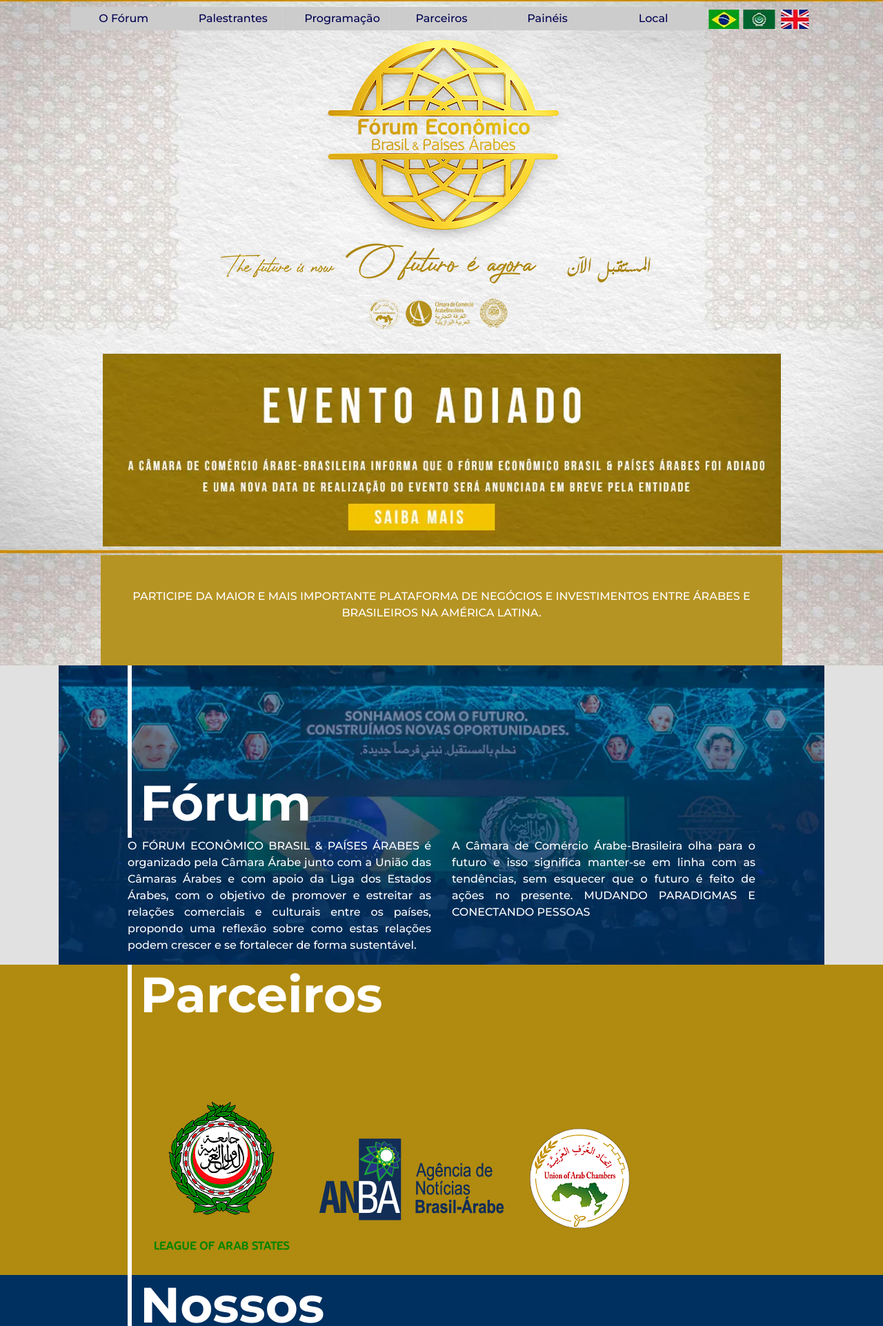
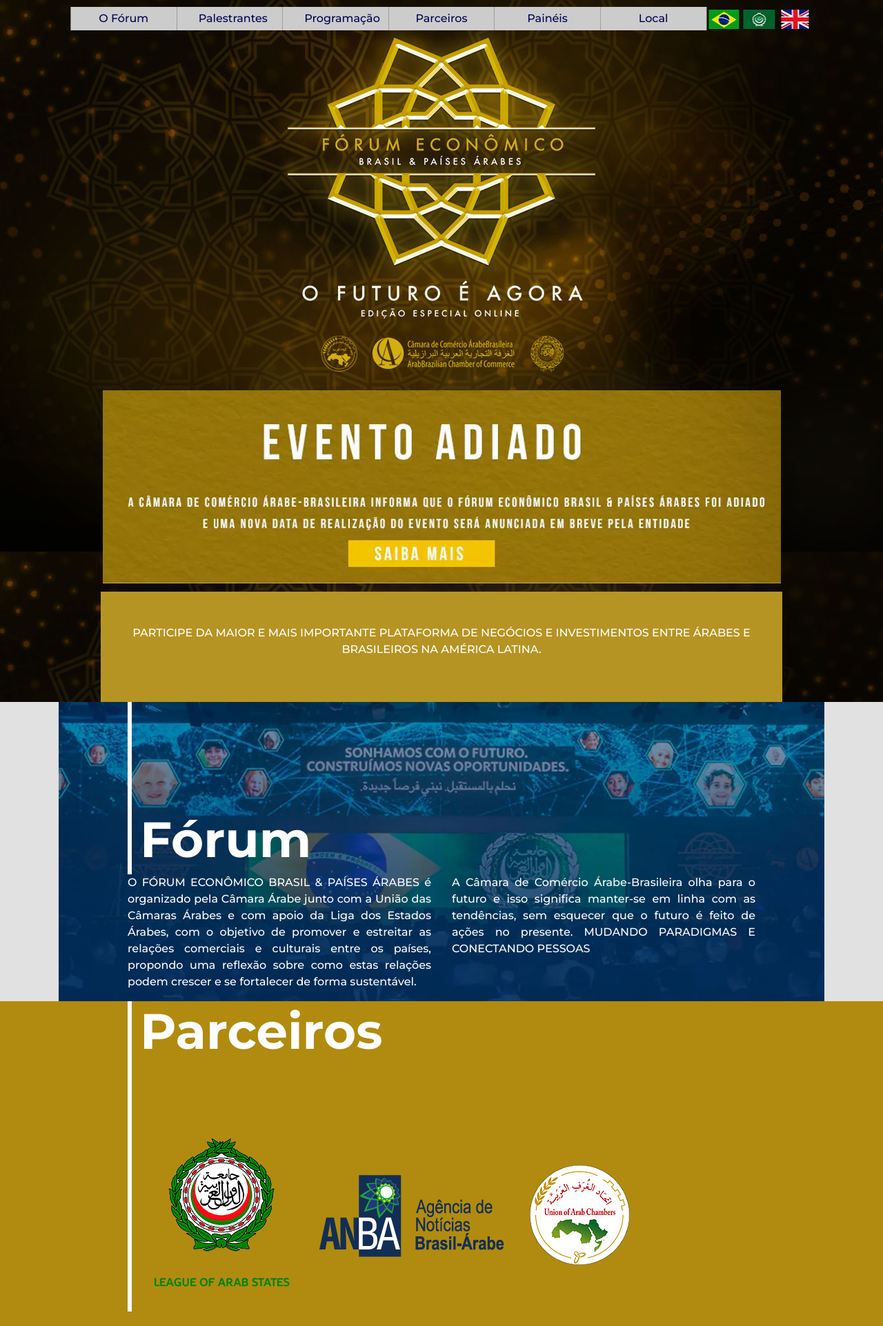
Before and after one commit to bladellano/forumcamaraarabe, a PHP site: page / in a window 1280 px wide. Shown: the top 1923 px of the page at 69% size. Run offline with PHP 8.4, Linux system fonts and the light colour scheme.

Commit message:
Adiciona no header o novo kv

```diff
--- a/assets/css/style.css
+++ b/assets/css/style.css
@@ -10,7 +10,7 @@
 /* Standard */
 body{
 	font-family: 'Montserrat', sans-serif;
-	background-image: url(../images/31ed38_0d1f57abbc814fd58a452bcc1514eff3~mv2.webp);
+	background-image: url(../images/bg-novo-kv.jpg);
 	background-repeat: none;
 	background-attachment: fixed;
 	background-position: center center;
--- a/index.php
+++ b/index.php
@@ -59,14 +59,11 @@
 		</div>
 	</nav>
 
-
-
-
 	<header>
 		<div class="container">
 			<div class="row">
 				<div class="col-md-12 text-center">
-					<img class="img-fluid" src="assets/images/logos_FORUM_SLOGAN.webp" alt="FORUM SLOGAN">
+					<img class="img-fluid" src="assets/images/logo-novo-kv.png" alt="FORUM SLOGAN">
 				</div>
 			</div>
 			<div class="row">
@@ -115,7 +112,7 @@
 	<section id="parceiros">
 		<div class="container">
 			<div class="bg-parceiros">
-				<div class="row">
+				<div class="row pb-5">
 					<div class="col-md-12">
 						<div class="title-section">
 							<h2>Parceiros</h2>
@@ -131,24 +128,9 @@
 		</div>
 	</section>
 
-
-
-
-
-
-
-
-
-
-
-
 	<!-- palestrantes-programacao-local -->
 	<div class="palestrantes-programacao-local" >
-
-
 		<div class="container">
-
-
 
 			<section id="palestrantes">
 
@@ -270,8 +252,6 @@
 
 			</section>
 
-
-
 			<section id="programacao">
 
 				<div class="wrap-programacao-gray" >
@@ -389,8 +369,6 @@
 				</div><!--wrap-programacao-gray-->
 			</section>
 
-
-
 			<section id="local">
 
 				<div class="bg-local" >
@@ -416,8 +394,6 @@
 
 			</section>
 
-
-
 		</div> <!--container-->
 
 		<section id="map">
@@ -434,8 +410,6 @@
 		</div>
 
 	</div>
-
-
 
 
 	<!-- paines -->
@@ -514,7 +488,6 @@
 		</div>
 	</section>
 
-
 	<!-- footer -->
 	<footer>
 		<div class="container">
@@ -570,7 +543,6 @@
 		</div>
 	</footer>
 
-	<!-- <script src="https://code.jquery.com/jquery-3.5.1.js"></script> -->
 	<script src="assets/js/jquery.js"></script>
 	<script src="assets/js/bootstrap.min.js"></script>
 	<script src="assets/js/script.js"></script>
```
Also changed, not shown: assets/images/bg-novo-kv.jpg (added), assets/images/logo-novo-kv.png (added).
